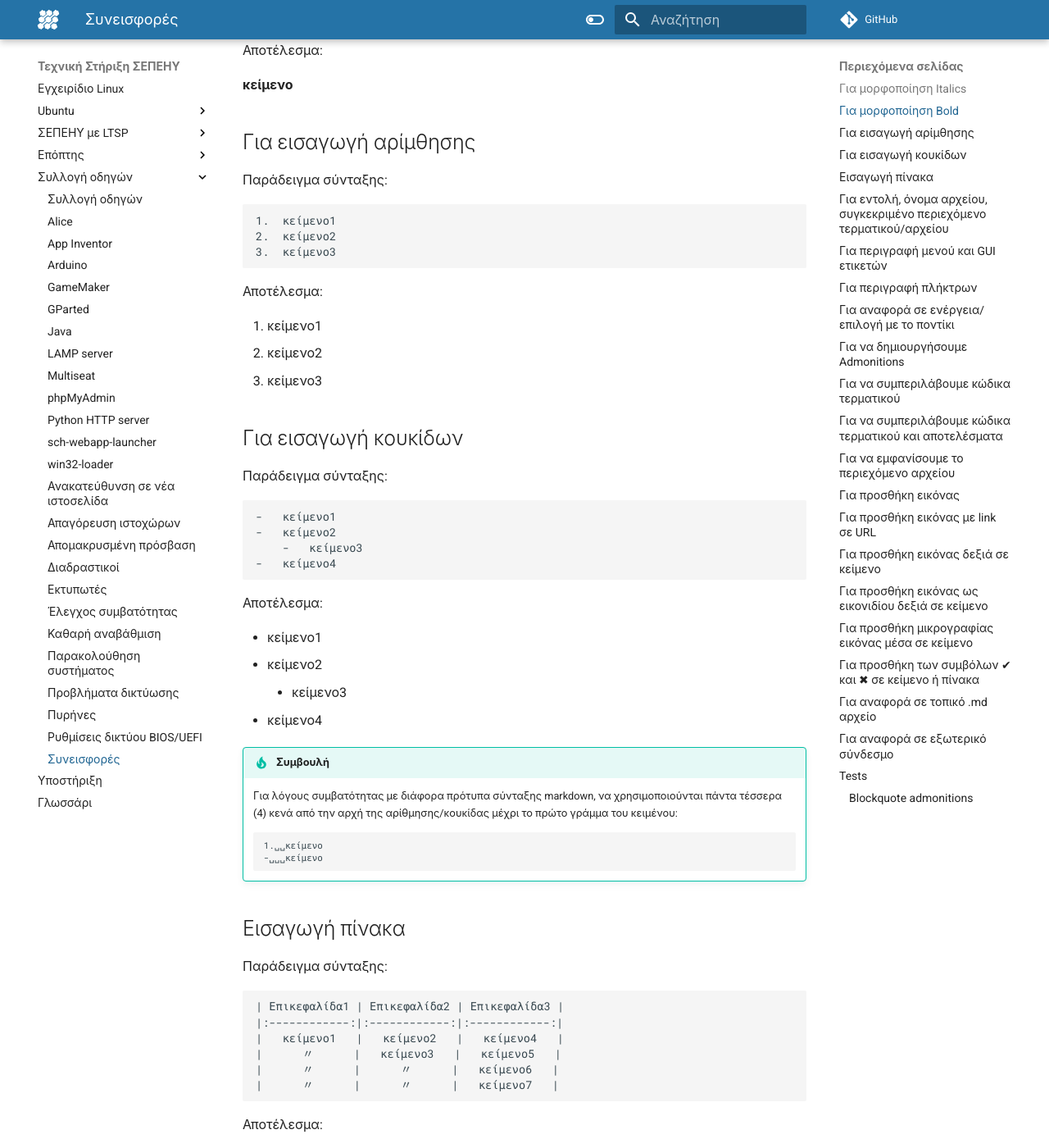
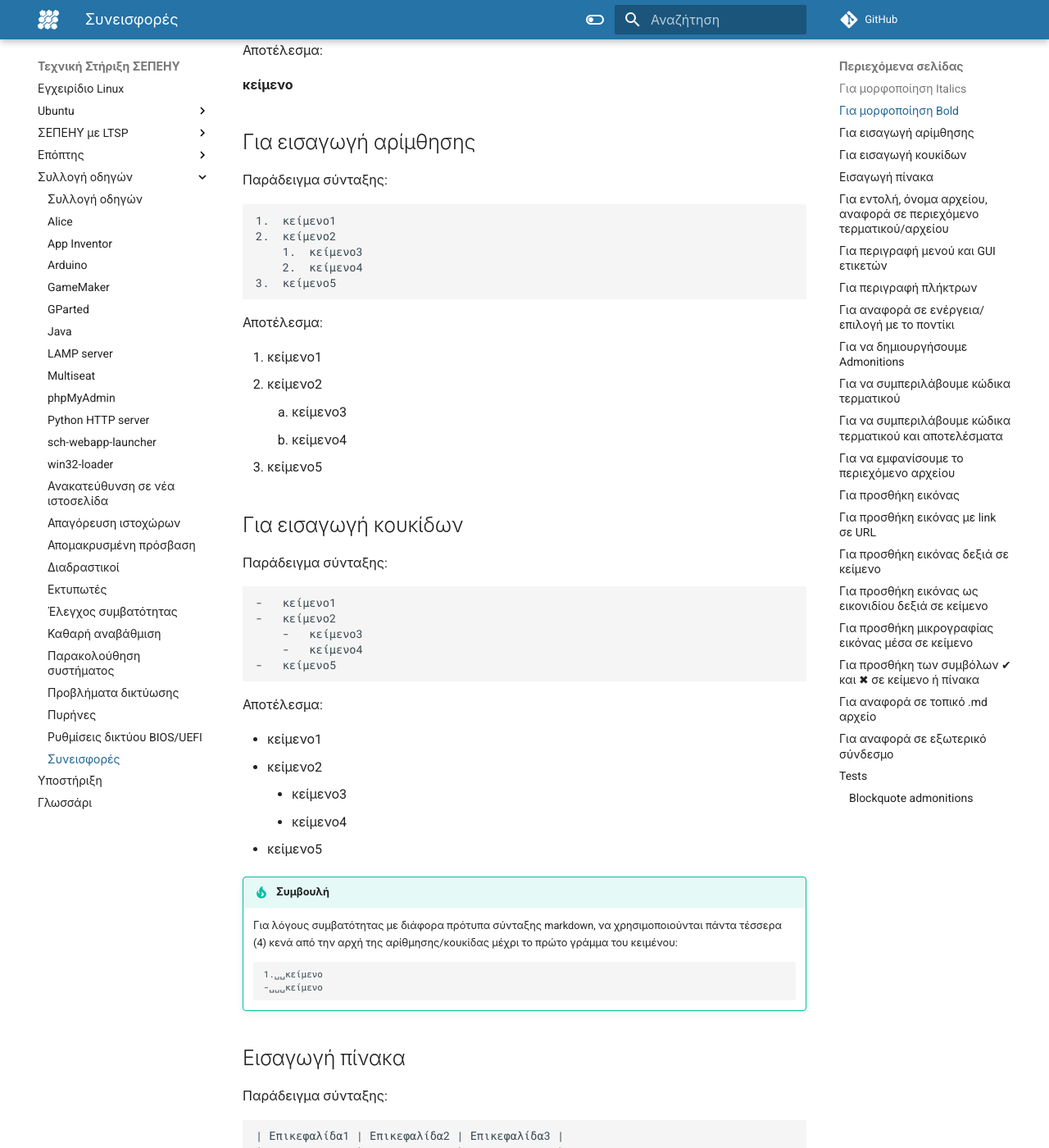
Before and after one commit to siahos/el.ltsp.org, an MkDocs documentation site: the page built from docs/guides/contributing/index.md, in a window 1280 px wide and 1400 px high, scrolled down 626 px. Shown: the whole window at 82% size. Built offline with MkDocs 1.6.1 and Material for MkDocs 9.7.7, drawn with Linux system fonts in a browser that asks for light colours; comment, search, counter and statistics services are not loaded; some of the changed text lies outside the part shown.

Commit message:
update contributing

```diff
--- a/docs/guides/contributing/index.md
+++ b/docs/guides/contributing/index.md
@@ -29,13 +29,17 @@
 
     1.  κείμενο1
     2.  κείμενο2
-    3.  κείμενο3
+        1.  κείμενο3
+        2.  κείμενο4
+    3.  κείμενο5
 
 Αποτέλεσμα:
 
 1.  κείμενο1
 2.  κείμενο2
-3.  κείμενο3
+    1.  κείμενο3
+    2.  κείμενο4
+3.  κείμενο5
 
 ## Για εισαγωγή κουκίδων
 
@@ -44,14 +48,16 @@
     -   κείμενο1
     -   κείμενο2
         -   κείμενο3
-    -   κείμενο4
+        -   κείμενο4
+    -   κείμενο5
 
 Αποτέλεσμα:
 
 -   κείμενο1
 -   κείμενο2
     -   κείμενο3
--   κείμενο4
+    -   κείμενο4
+-   κείμενο5
 
 !!! tip "Συμβουλή"
     Για λόγους συμβατότητας με διάφορα πρότυπα σύνταξης markdown, να χρησιμοποιούνται πάντα τέσσερα (4) κενά από την αρχή της αρίθμησης/κουκίδας μέχρι το πρώτο γράμμα του κειμένου:
@@ -86,7 +92,7 @@
         περιεχόμενο των γραμμών επαναλαμβάνεται μπορείτε να χρησιμοποιήσετε το
         σύμβολο ditto mark: `〃`
 
-## Για εντολή, όνομα αρχείου, συγκεκριμένο περιεχόμενο τερματικού/αρχείου
+## Για εντολή, όνομα αρχείου, αναφορά σε περιεχόμενο τερματικού/αρχείου
 
     `εντολή` (όπου ` βάζουμε backticks)
 
```
